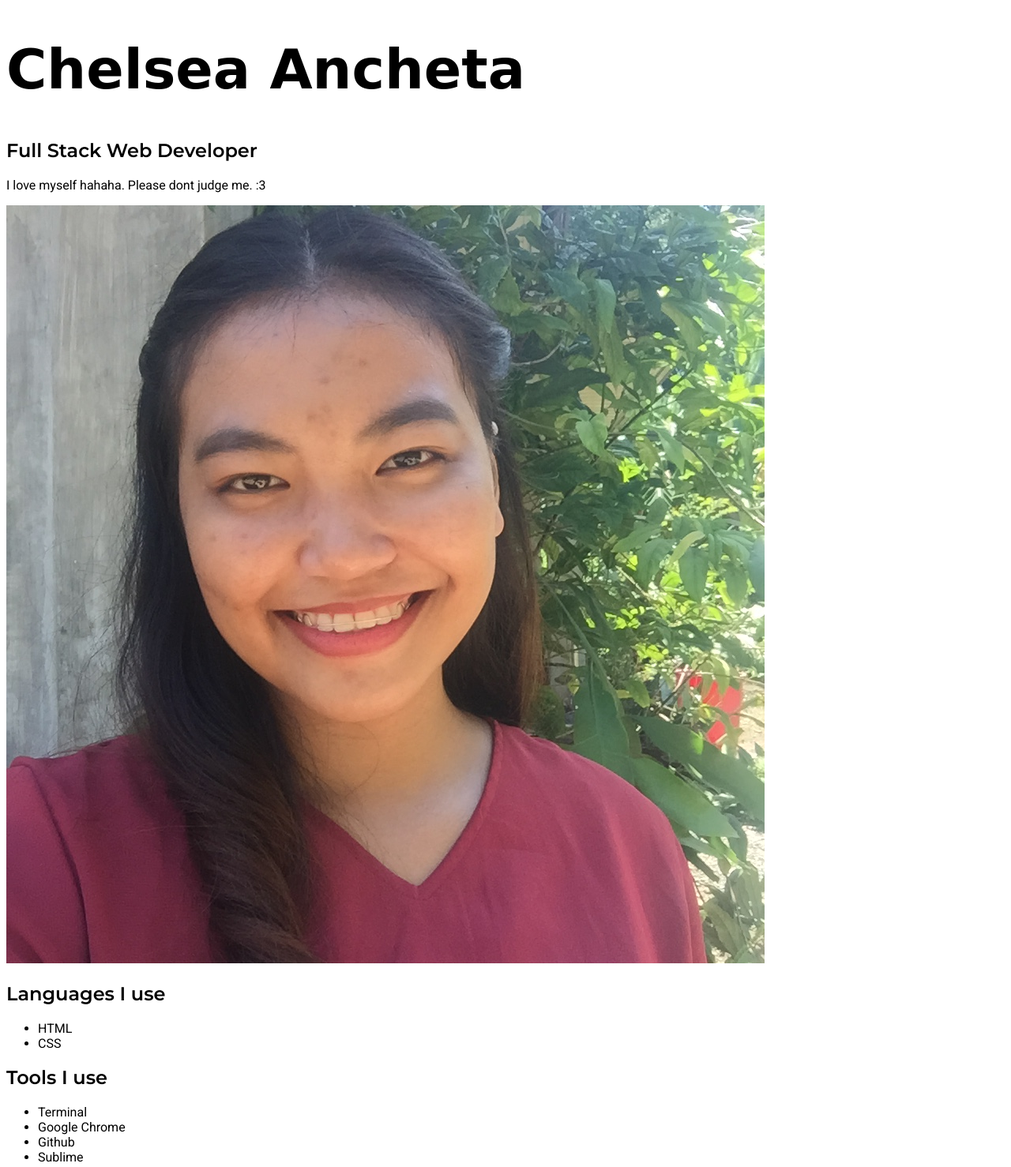
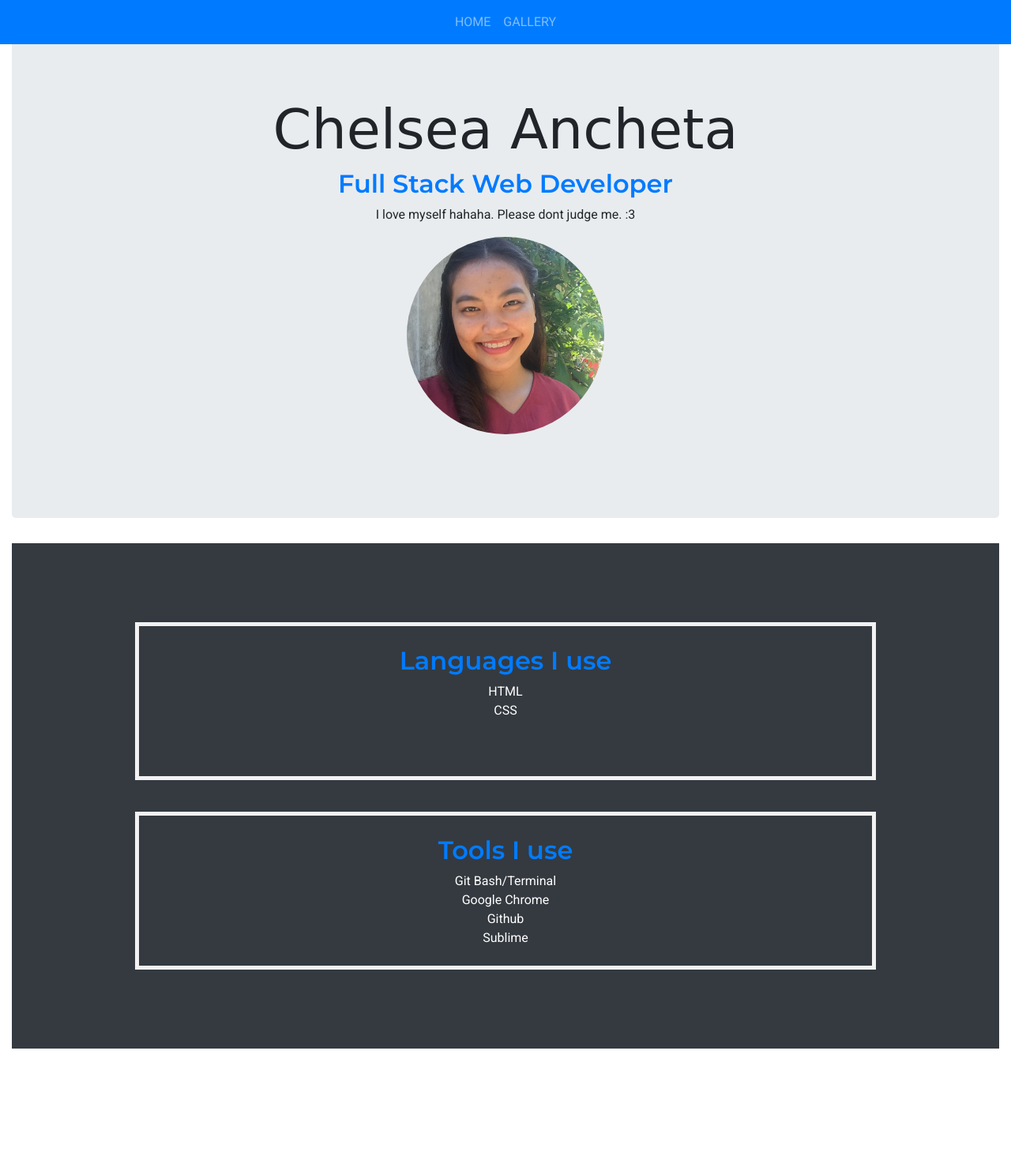
Before and after one commit to chelsscz/portfolio, a plain HTML site: page index.html in a window 1280 px wide. Shown: the whole page at 79% size. After the commit the page ends 1328 px from the top, so only its background shows below. Drawn offline with nearby package versions, Linux system fonts and the light colour scheme; a web font is replaced by a local one.

Commit message:
#6 - My amazing website

```diff
--- a/css/styles.css
+++ b/css/styles.css
@@ -3,10 +3,49 @@
 *{
 	font-family: 'Roboto', sans-serif;
 }
+
 h2	{
 	font-family: 'Montserrat', sans-serif;
+	color: #007bff;
 }
+
 h1 {
 	font-family: 'MonteCarlo', cursive;
 	font-size: 70px;
 }
+img {
+	width: 250px;
+	border-radius: 50%;
+}
+
+ul{
+	list-style: none;
+	padding: 0;
+}
+
+#landing,
+#gallery {
+	height: 80vh;
+	display: flex;
+	flex-direction: column;
+	justify-content: center;
+	align-items: center;
+
+}
+
+.tools {
+  padding: 25px;
+  height: 200px;
+  border: 5px solid #f2f2f2;
+  margin: 20px;
+  width: 75%;
+  color: white;
+}
+
+.nav-link{
+	text-transform: uppercase;
+}
+
+html {
+	scroll-behavior: smooth;
+}
--- a/index.html
+++ b/index.html
@@ -1,35 +1,55 @@
 <!DOCTYPE html>
 <html>
 <head>
+	<meta charset="utf-8">
+	<meta name="viewport" content="width=device-width, initial-scale=1, shrink-to-fit=no">
 	<title>Chelsea Ancheta &middot; Web Developer Portfolio</title>
+	<link rel="stylesheet" href="https://cdn.jsdelivr.net/npm/bootstrap@4.6.0/dist/css/bootstrap.min.css" integrity="sha384-B0vP5xmATw1+K9KRQjQERJvTumQW0nPEzvF6L/Z6nronJ3oUOFUFpCjEUQouq2+l" crossorigin="anonymous">
 	<link rel="stylesheet" type="text/css" href="./css/styles.css">
 </head>
 <body>
-	<div class "container">
-		<selection id="landing">
+	<nav class="navbar navbar-expand-lg navbar-dark bg-primary fixed-top">
+	  <button class="navbar-toggler" type="button" data-toggle="collapse" data-target="#navbarSupportedContent" aria-controls="navbarSupportedContent" aria-expanded="false" aria-label="Toggle navigation">
+	    <span class="navbar-toggler-icon"></span>
+	  </button>
+
+	  <div class="collapse navbar-collapse" id="navbarSupportedContent">
+	    <ul class="navbar-nav mx-auto">
+	      <li class="nav-item">
+	        <a class="nav-link" href="#landing">Home </a>
+	      </li>
+	      <li class="nav-item">
+	        <a class="nav-link" href="#gallery">Gallery</a>
+	      </li>
+	  </div>
+	</nav>
+	<div class= "container-fluid">
+		<section id="landing" class="jumbotron text-center mt-3">
 			<h1>Chelsea Ancheta</h1>
 			<h2>Full Stack Web Developer</h2>
 			<p> I love myself hahaha. Please dont judge me. :3 </p>
 			<img src="./images/me.JPG" alt="my profile images">
-			</section>
-		<selection id="gallery"></selection>
-		<div class="tools">
+		</section>
+		<section id="gallery" class="text-center bg-dark md-5">
+			<div class="tools">
 			<h2>Languages I use</h2>
 			<ul>
 				<li>HTML</li>
 				<li>CSS</li>
 			</ul>
-		</div>
+			</div>
 		<div class="tools">
 			<h2>Tools I use</h2>
 			<ul>
-				<li>Terminal</li>
+				<li>Git Bash/Terminal</li>
 				<li>Google Chrome</li>
 				<li>Github</li>
 				<li>Sublime</li>
-
 			</ul>
 		</div>
+		</section>
 	</div>
+	<script src="https://code.jquery.com/jquery-3.5.1.slim.min.js" integrity="sha384-DfXdz2htPH0lsSSs5nCTpuj/zy4C+OGpamoFVy38MVBnE+IbbVYUew+OrCXaRkfj" crossorigin="anonymous"></script>
+	<script src="https://cdn.jsdelivr.net/npm/bootstrap@4.6.0/dist/js/bootstrap.bundle.min.js" integrity="sha384-Piv4xVNRyMGpqkS2by6br4gNJ7DXjqk09RmUpJ8jgGtD7zP9yug3goQfGII0yAns" crossorigin="anonymous"></script>
 </body>
 </html>
```
